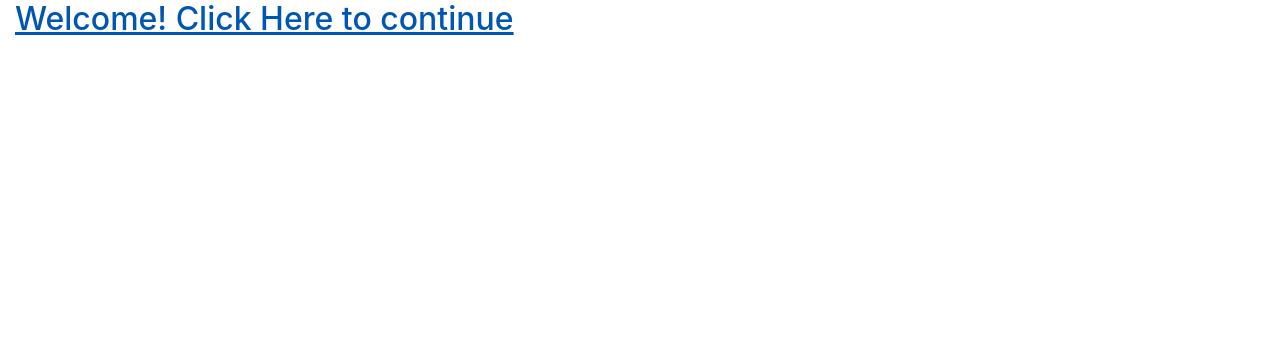
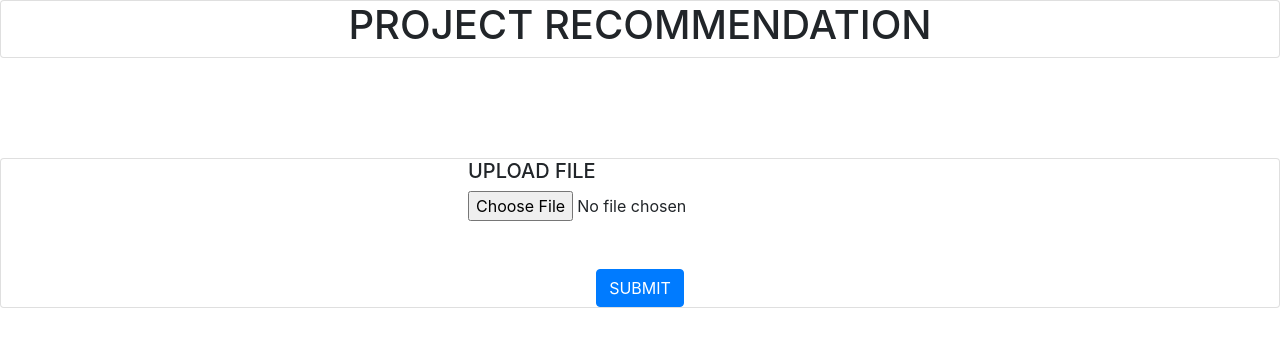
Before and after one commit to Kinshukg04/ProjectRecommendation_WebApp, a Flask app: page / in a window 1280 px wide. Shown: the top 347 px of the page. Run offline with Flask 2, Linux system fonts and the light colour scheme; some libraries are stand-ins or nearby versions.

Commit message:
File upload option added

```diff
--- a/app.py
+++ b/app.py
@@ -9,4 +9,4 @@ def upload():
 	return render_template('pages/upload.html')
 
 if __name__ == '__main__':
-	app.run(debug=True)
+	app.run(debug=True,use_reloader=True)
--- a/templates/index.html
+++ b/templates/index.html
@@ -1,16 +1,28 @@
 {% extends "layout.html" %}
 
 {% block body %}
-<div class="container-fluid">
-	<div class="row align-self-center">
-		<a href="{{url_for('upload')}}">
-			<div class="col-sm-12">
-				<h2>Welcome! Click Here to continue</h2>
-			</div>
-		</a>
-	</div>
+
+<div class="card align-items-center">
+	<h1>PROJECT RECOMMENDATION</h1>
+</div>
+
+
+<div class="card align-items-center " style="margin-top:100px ;">
+
+	<form action=""class="Card">
+	 <h5>UPLOAD FILE</h5>
+	 <input type="file" name="fileupload">
+
+
+
+
+	</form>
+	<br>
+	<br>
+	<button type="button" class="btn btn-primary">SUBMIT</button>
 </div>
 
 
 
+
 {% endblock %}
```
